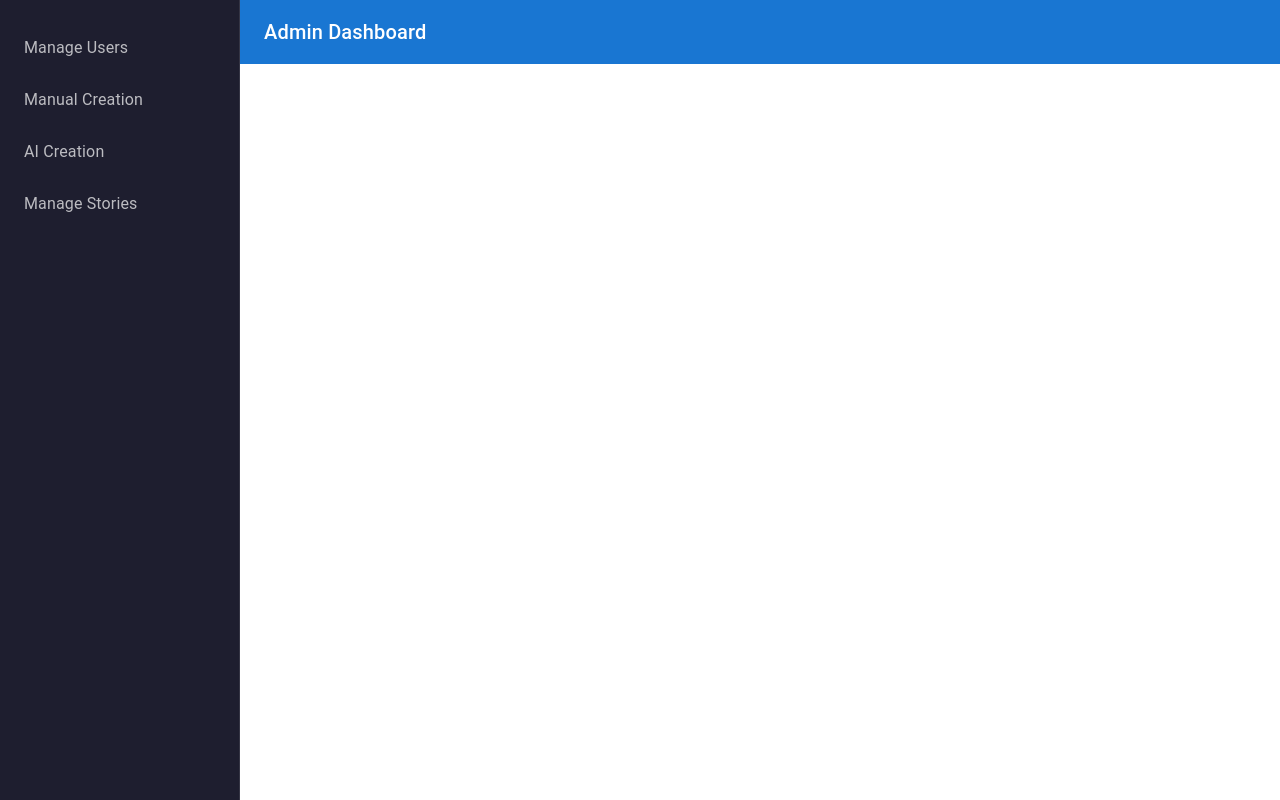
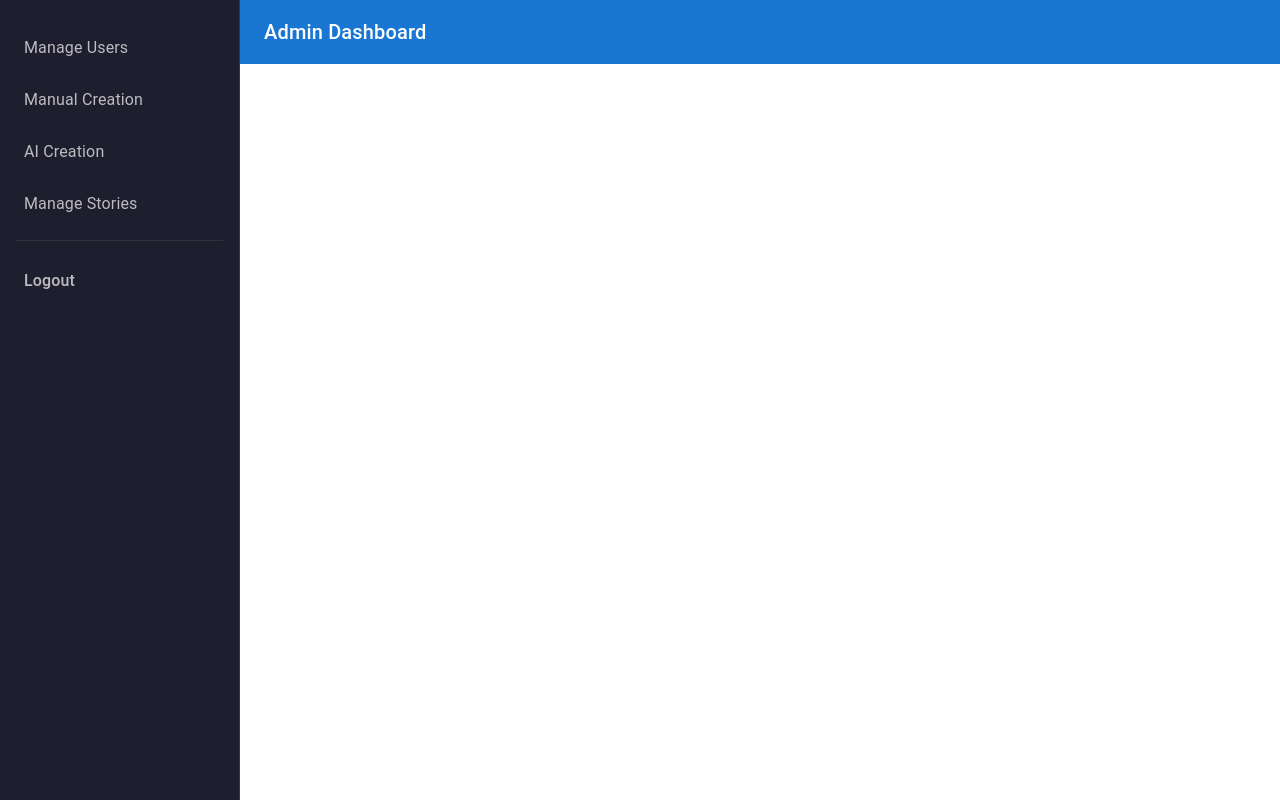
Before and after one commit to phamhung99/Novel_Server, a React (Vite) app in the folder cms/: page /dashboard in a window 1280 px wide. Built offline with nearby package versions, Linux system fonts and the light colour scheme; no server answers; sample sign-in values are in the browser's storage.

Commit message:
feat(auth): enhance role-based access control and add logout functionality

```diff
--- a/cms/src/App.tsx
+++ b/cms/src/App.tsx
@@ -10,6 +10,7 @@ import LoginPage from './pages/loginPage';
 import PrivateRoute from './utils/PrivateRoute';
 import ChapterReaderPage from './pages/ChapterReaderPage';
 import ManualChaptersPage from './pages/ManualChaptersPage';
+import { USER_ROLES } from './constants/app.constants';
 
 export default function App() {
     return (
@@ -17,7 +18,13 @@ export default function App() {
             <Routes>
                 <Route path="/login" element={<LoginPage />} />
 
-                <Route element={<PrivateRoute roles={['admin']} />}>
+                <Route
+                    element={
+                        <PrivateRoute
+                            roles={[USER_ROLES.ADMIN, USER_ROLES.EDITOR]}
+                        />
+                    }
+                >
                     <Route
                         path="/"
                         element={<Navigate to="/dashboard/users" replace />}
--- a/cms/src/components/Sidebar.tsx
+++ b/cms/src/components/Sidebar.tsx
@@ -1,5 +1,11 @@
-import { Drawer, List, ListItemButton, ListItemText } from '@mui/material';
-import { useLocation } from 'react-router-dom';
+import {
+    Divider,
+    Drawer,
+    List,
+    ListItemButton,
+    ListItemText,
+} from '@mui/material';
+import { useLocation, useNavigate } from 'react-router-dom';
 import { ROUTES } from '../constants/app.constants';
 
 const menuItems = [
@@ -15,6 +21,13 @@ export default function Sidebar({
     onNavigate: (path: string) => void;
 }) {
     const location = useLocation();
+    const navigate = useNavigate();
+
+    const handleLogout = () => {
+        localStorage.clear();
+
+        navigate(ROUTES.LOGIN);
+    };
 
     return (
         <Drawer
@@ -64,6 +77,29 @@ export default function Sidebar({
                     );
                 })}
             </List>
+
+            <Divider sx={{ bgcolor: 'rgba(255,255,255,0.12)', mx: 2 }} />
+
+            <List sx={{ pb: 2 }}>
+                <ListItemButton
+                    onClick={handleLogout}
+                    sx={{
+                        mx: 1,
+                        mt: 1,
+                        borderRadius: 2,
+                        color: 'rgba(255,255,255,0.7)',
+                        '&:hover': {
+                            backgroundColor: 'rgba(255,100,100,0.15)',
+                            color: '#ff8a80',
+                        },
+                    }}
+                >
+                    <ListItemText
+                        primary="Logout"
+                        primaryTypographyProps={{ fontWeight: 500 }}
+                    />
+                </ListItemButton>
+            </List>
         </Drawer>
     );
 }
--- a/cms/src/constants/app.constants.ts
+++ b/cms/src/constants/app.constants.ts
@@ -1,4 +1,5 @@
 export const ROUTES = {
+    LOGIN: '/login',
     DASHBOARD: '/dashboard',
     USERS: '/dashboard/users',
     STORY_UPLOAD: '/dashboard/stories/upload',
@@ -45,3 +46,10 @@ export const STORY_SOURCE = {
 } satisfies Record<string, string>;
 
 export type StorySource = (typeof STORY_SOURCE)[keyof typeof STORY_SOURCE];
+
+export const USER_ROLES = {
+    ADMIN: 'admin',
+    EDITOR: 'editor',
+} as const;
+
+export type UserRole = (typeof USER_ROLES)[keyof typeof USER_ROLES];
```
